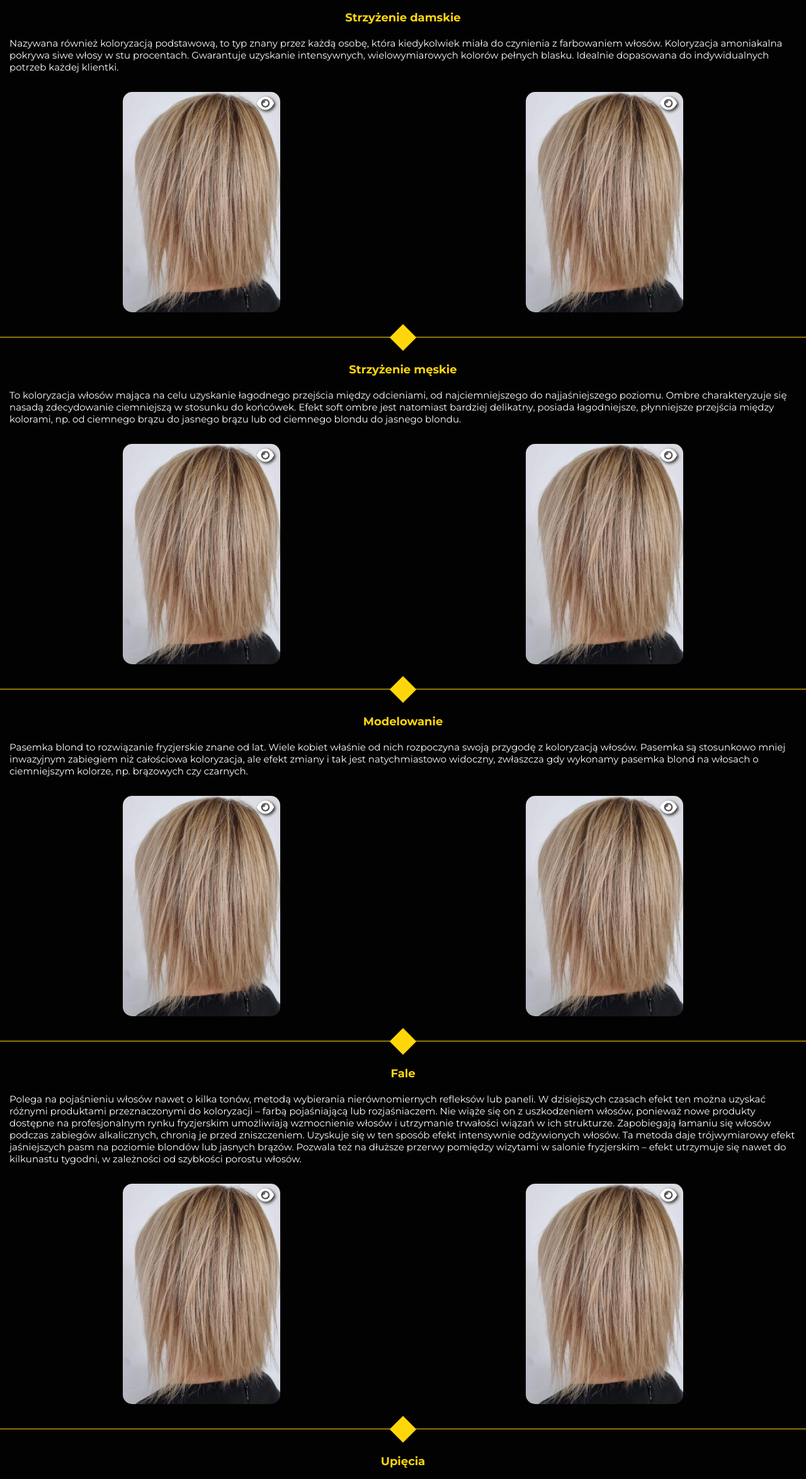
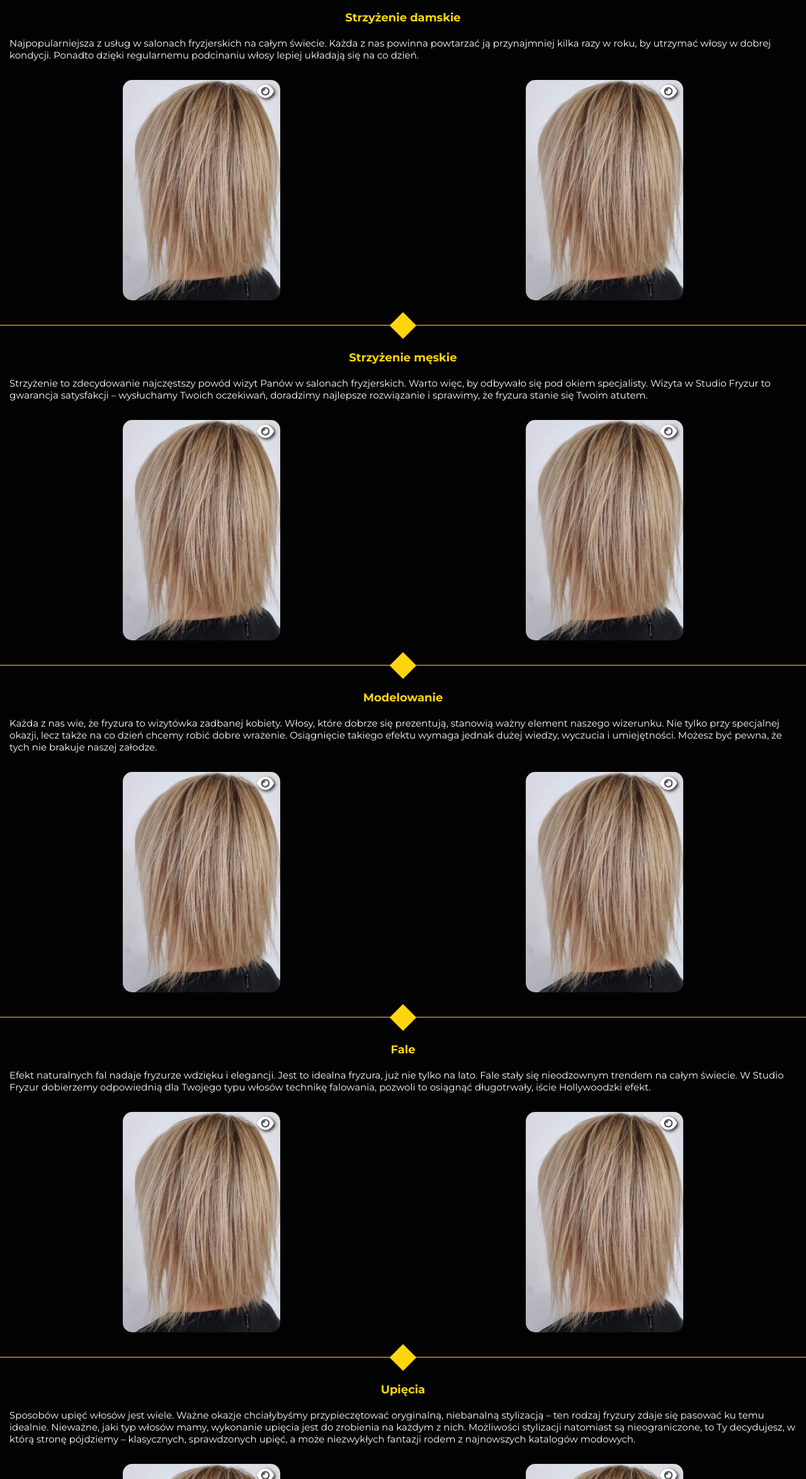
Before and after one commit to Vathh/muzyczna, a website: page shearing.html in a window 1280 px wide. Shown: the part 316-2665 px from the top of the page at 63% size. Drawn offline with Linux system fonts and the light colour scheme.

Commit message:
colouring and shearing pages done

```diff
--- a/shearing.html
+++ b/shearing.html
@@ -72,7 +72,7 @@
                 <div class="page__content-item">
                     <div class="page__content-description">
                         <h3 class="page__content-description-header">Strzyżenie damskie</h3>
-                         <p class="page__content-description-text">Nazywana również koloryzacją podstawową, to typ znany przez każdą osobę, która kiedykolwiek miała do czynienia z farbowaniem włosów. Koloryzacja amoniakalna pokrywa siwe włosy w stu procentach. Gwarantuje uzyskanie intensywnych, wielowymiarowych kolorów pełnych blasku. Idealnie dopasowana do indywidualnych potrzeb każdej klientki.</p>
+                         <p class="page__content-description-text">Najpopularniejsza z usług w salonach fryzjerskich na całym świecie. Każda z nas powinna powtarzać ją przynajmniej kilka razy w roku, by utrzymać włosy w dobrej kondycji. Ponadto dzięki regularnemu podcinaniu włosy lepiej układają się na co dzień.</p>
                     </div>
                     <div class="page__content-img">
                         <div class="page__card page__card-perma-one">
@@ -90,7 +90,7 @@
                 <div class="page__content-item">
                     <div class="page__content-description">
                         <h3 class="page__content-description-header">Strzyżenie męskie</h3>
-                         <p class="page__content-description-text">To koloryzacja włosów mająca na celu uzyskanie łagodnego przejścia między odcieniami, od najciemniejszego do najjaśniejszego poziomu. Ombre charakteryzuje się nasadą zdecydowanie ciemniejszą w stosunku do końcówek. Efekt soft ombre jest natomiast bardziej delikatny, posiada łagodniejsze, płynniejsze przejścia między kolorami, np. od ciemnego brązu do jasnego brązu lub od ciemnego blondu do jasnego blondu.</p>
+                         <p class="page__content-description-text">Strzyżenie to zdecydowanie najczęstszy powód wizyt Panów w salonach fryzjerskich. Warto więc, by odbywało się pod okiem specjalisty. Wizyta w Studio Fryzur to gwarancja satysfakcji  – wysłuchamy Twoich oczekiwań, doradzimy najlepsze rozwiązanie i sprawimy, że fryzura stanie się Twoim atutem. </p>
                     </div>
                     <div class="page__content-img">
                         <div class="page__card page__card-perma-one">
@@ -108,7 +108,7 @@
                 <div class="page__content-item">
                     <div class="page__content-description">
                         <h3 class="page__content-description-header">Modelowanie</h3>
-                         <p class="page__content-description-text">Pasemka blond to rozwiązanie fryzjerskie znane od lat. Wiele kobiet właśnie od nich rozpoczyna swoją przygodę z koloryzacją włosów. Pasemka są stosunkowo mniej inwazyjnym zabiegiem niż całościowa koloryzacja, ale efekt zmiany i tak jest natychmiastowo widoczny, zwłaszcza gdy wykonamy pasemka blond na włosach o ciemniejszym kolorze, np. brązowych czy czarnych. </p>
+                         <p class="page__content-description-text">Każda z nas wie, że fryzura to wizytówka zadbanej kobiety. Włosy, które dobrze się prezentują, stanowią ważny element naszego wizerunku. Nie tylko przy specjalnej okazji, lecz także na co dzień chcemy robić dobre wrażenie. Osiągnięcie takiego efektu wymaga jednak dużej wiedzy, wyczucia i umiejętności. Możesz być pewna, że tych nie brakuje naszej załodze.</p>
                     </div>
                     <div class="page__content-img">
                         <div class="page__card page__card-perma-one">
@@ -126,7 +126,7 @@
                 <div class="page__content-item">
                     <div class="page__content-description">
                         <h3 class="page__content-description-header">Fale</h3>
-                         <p class="page__content-description-text">Polega na pojaśnieniu włosów nawet o kilka tonów, metodą wybierania nierównomiernych refleksów lub paneli. W dzisiejszych czasach efekt ten można uzyskać różnymi produktami przeznaczonymi do koloryzacji – farbą pojaśniającą lub rozjaśniaczem. Nie wiąże się on z uszkodzeniem włosów, ponieważ nowe produkty dostępne na profesjonalnym rynku fryzjerskim umożliwiają wzmocnienie włosów i utrzymanie trwałości wiązań w ich strukturze. Zapobiegają łamaniu się włosów podczas zabiegów alkalicznych, chronią je przed zniszczeniem. Uzyskuje się w ten sposób efekt intensywnie odżywionych włosów. Ta metoda daje trójwymiarowy efekt jaśniejszych pasm na poziomie blondów lub jasnych brązów. Pozwala też na dłuższe przerwy pomiędzy wizytami w salonie fryzjerskim – efekt utrzymuje się nawet do kilkunastu tygodni, w zależności od szybkości porostu włosów.</p>
+                         <p class="page__content-description-text">Efekt naturalnych fal nadaje fryzurze wdzięku i elegancji. Jest to idealna fryzura, już nie tylko na lato. Fale stały się nieodzownym trendem na całym świecie. W Studio Fryzur dobierzemy odpowiednią dla Twojego typu włosów technikę falowania, pozwoli to osiągnąć długotrwały, iście Hollywoodzki efekt.</p>
                     </div>
                     <div class="page__content-img">
                         <div class="page__card page__card-perma-one">
@@ -145,7 +145,7 @@
                 <div class="page__content-item">
                     <div class="page__content-description">
                         <h3 class="page__content-description-header">Upięcia</h3>
-                         <p class="page__content-description-text">Polega na pojaśnieniu włosów nawet o kilka tonów, metodą wybierania nierównomiernych refleksów lub paneli. W dzisiejszych czasach efekt ten można uzyskać różnymi produktami przeznaczonymi do koloryzacji – farbą pojaśniającą lub rozjaśniaczem. Nie wiąże się on z uszkodzeniem włosów, ponieważ nowe produkty dostępne na profesjonalnym rynku fryzjerskim umożliwiają wzmocnienie włosów i utrzymanie trwałości wiązań w ich strukturze. Zapobiegają łamaniu się włosów podczas zabiegów alkalicznych, chronią je przed zniszczeniem. Uzyskuje się w ten sposób efekt intensywnie odżywionych włosów. Ta metoda daje trójwymiarowy efekt jaśniejszych pasm na poziomie blondów lub jasnych brązów. Pozwala też na dłuższe przerwy pomiędzy wizytami w salonie fryzjerskim – efekt utrzymuje się nawet do kilkunastu tygodni, w zależności od szybkości porostu włosów.</p>
+                         <p class="page__content-description-text">Sposobów upięć włosów jest wiele. Ważne okazje chciałybyśmy przypieczętować oryginalną, niebanalną stylizacją – ten rodzaj fryzury zdaje się pasować ku temu idealnie. Nieważne, jaki typ włosów mamy, wykonanie upięcia jest do zrobienia na każdym z nich. Możliwości stylizacji natomiast są nieograniczone, to Ty decydujesz, w którą stronę pójdziemy – klasycznych, sprawdzonych upięć, a może niezwykłych fantazji rodem z najnowszych katalogów modowych.</p>
                     </div>
                     <div class="page__content-img">
                         <div class="page__card page__card-perma-one">
```
Also changed, not shown: colouring.html (+4 -4 lines), index.html (+1 -9 lines).
